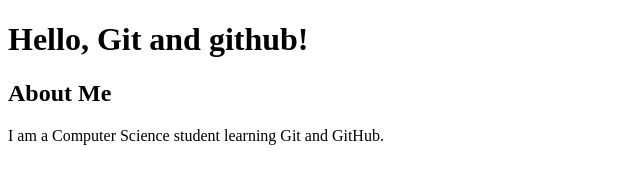
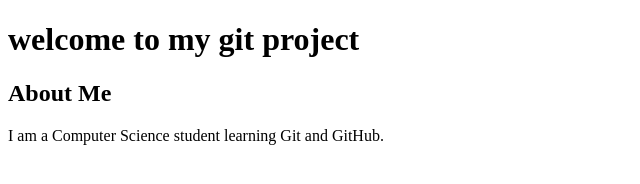
Before and after one commit to lizyk/GIT-PRACTICE, a plain HTML site: page index.html in a window 1280 px wide. Shown: the whole page, without its empty margins (0-640 px from the left). Drawn offline with Linux system fonts and the light colour scheme.

Commit message:
change project heading

```diff
--- a/index.html
+++ b/index.html
@@ -5,7 +5,7 @@
     <title>My Git Practice</title>
 </head>
 <body>
-    <h1>Hello, Git and github!</h1>
+    <h1>welcome to my git project</h1>
 <h2>About Me</h2>
 <p>I am a Computer Science student learning Git and GitHub.</p>
 </body>
```
